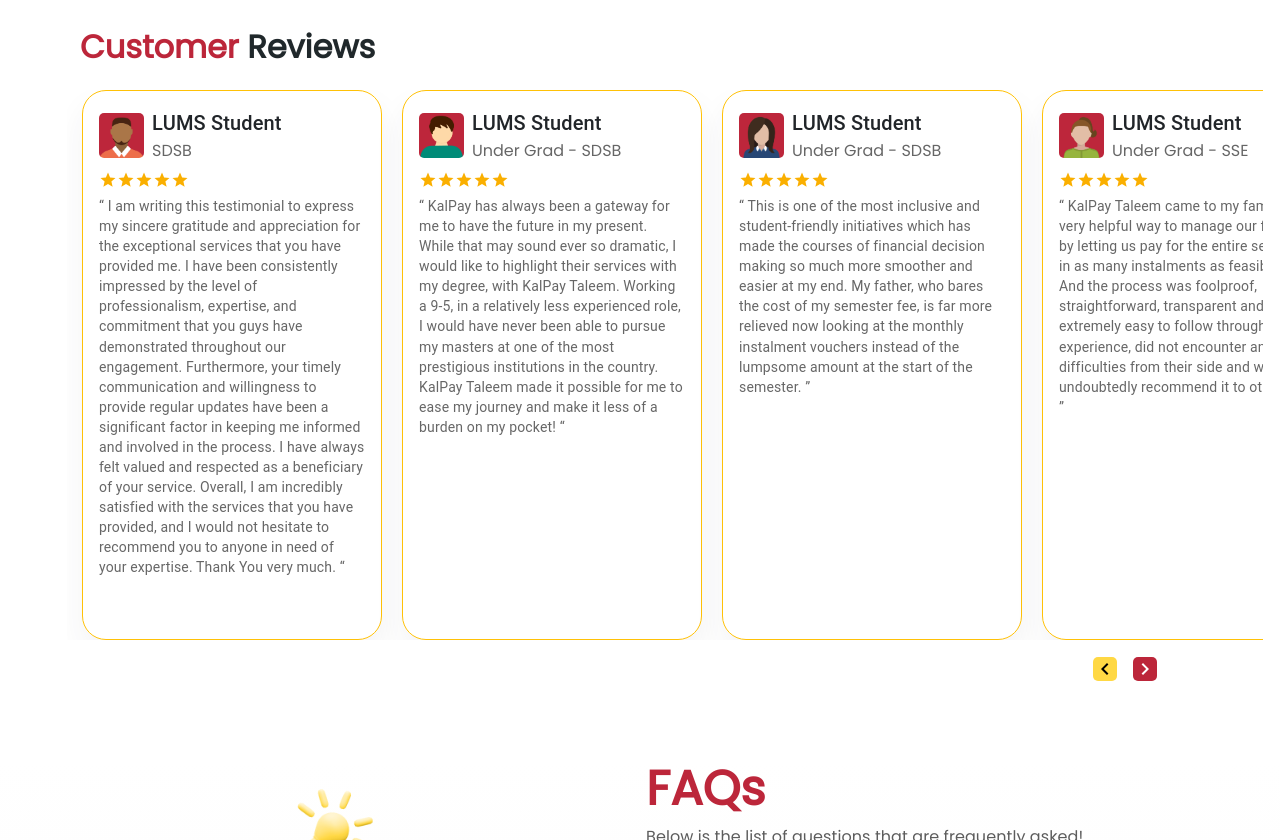
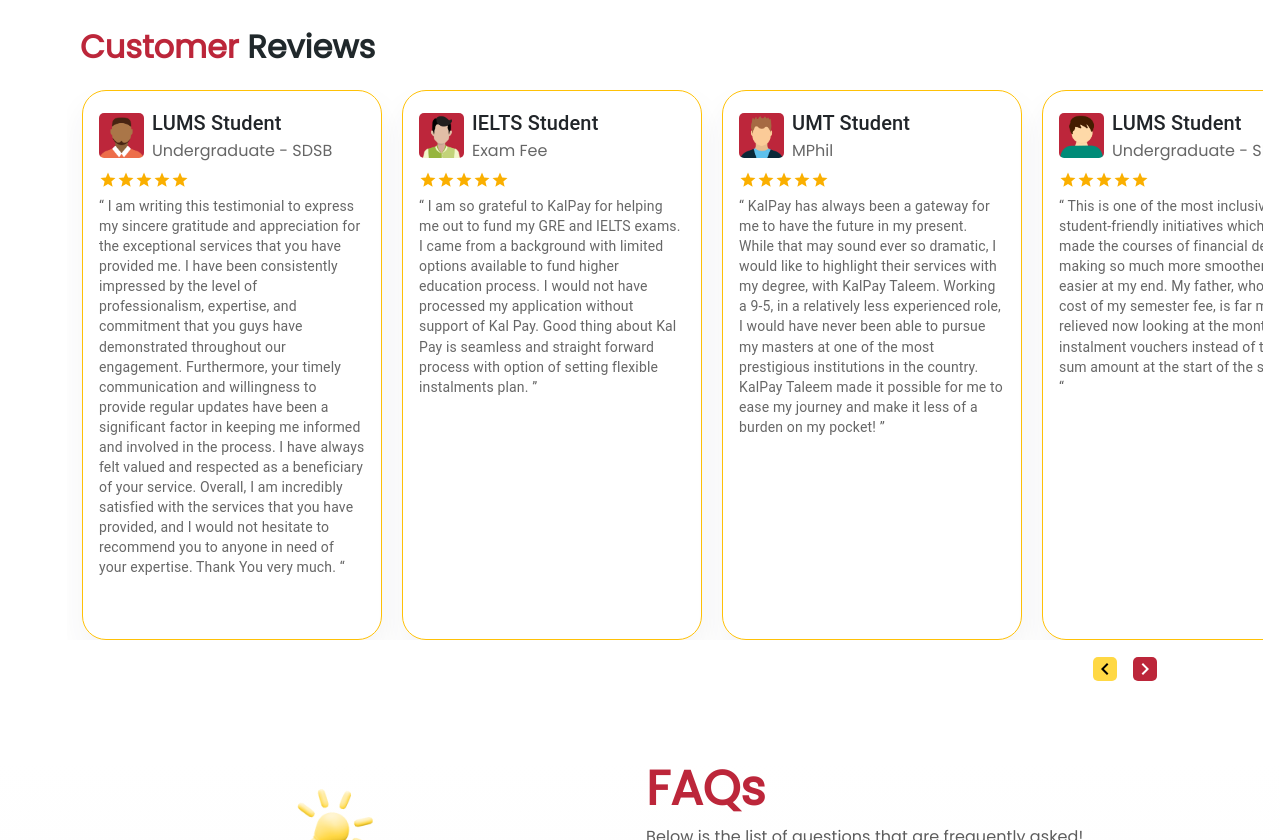
Before and after one commit to kpnuman/kalpay-taleem, a React (Vite) app: page / in a window 1280 px wide. Shown: the part 2394-3234 px from the top of the page. Built offline with nearby package versions, Linux system fonts and the light colour scheme.

Commit message:
content revision

```diff
--- a/src/components/Home.jsx
+++ b/src/components/Home.jsx
@@ -282,7 +282,7 @@
                 >
                   <div className="card-body">
                     <p>
-                      A down payment of anywhere between 25% - 60% is required and the remaining amount is divided into up to 9 monthly instalments.
+                      A down payment of anywhere between 25% - 60% is required and the remaining amount is divided into up to 6 monthly instalments.
                     </p>
                   </div>
                 </div>
@@ -519,7 +519,7 @@
                 >
                   <div className="card-body">
                     <p>
-                      You can fill out the form on our website or email us at taleem@kalpayfinancials.com. Our team will reach out to you for a preliminary meeting, collect the documents, share the instalment plan and confirm your order!
+                      KalPay Taleem is currently operational in Lahore. If you are registered with an educational institute in Lahore, you can avail of our service. However, for educational institutes outside of Lahore you can Email or WhatsApp us on our official number to know whether we can assist you in financing your education.
                     </p>
                   </div>
                 </div>
--- a/src/components/common/Calculator.jsx
+++ b/src/components/common/Calculator.jsx
@@ -125,13 +125,14 @@
             </div>
         </Box>
 
-            <div className="d-flex justify-content-center align-items-center mt-4 mb-5 flex-column">
-                <button disabled={!price} onClick={calculateTaleem} className="btn btn-text w-50" style={{borderRadius:"10px", height:"50px"}}>
+            <div className="d-flex justify-content-center align-items-center mt-4 mb-2 flex-column">
+                <button disabled={!price} onClick={calculateTaleem} className="calculate-btn calculate-btn-text w-50" style={{borderRadius:"10px", height:"50px"}}>
                     Calculate
                 </button>
             { showLoader && <img src={window.location.origin + loader} alt={'logo'} />}
             </div>
             { showTable && <BasicTable data={apiData} />  }
+            { showTable && <p className={'text-center mt-5 px-3'}> The prices of our products/services are subject to change without prior notice due to fluctuating market conditions.* </p>  }
         </div>
     );
 }
--- a/src/components/common/CalculatorTable.jsx
+++ b/src/components/common/CalculatorTable.jsx
@@ -14,15 +14,15 @@
     const rows = [
         {
             payment: 'Down payment',
-            value: `Rs. ${apiResponse.data?.getInstallmentCalculationForTaleem?.downPayment.toFixed(2)}`,
+            value: `Rs. ${Math.trunc(Number(apiResponse.data?.getInstallmentCalculationForTaleem?.downPayment)).toLocaleString('en-US')}`,
         },
         {
             payment: `Monthly instalments x ${apiResponse.data?.getInstallmentCalculationForTaleem?.months}`,
-            value: `Rs. ${apiResponse.data?.getInstallmentCalculationForTaleem?.monthlyInstallment.toFixed(2)}`,
+            value: `Rs. ${Math.trunc(Number(apiResponse.data?.getInstallmentCalculationForTaleem?.monthlyInstallment)).toLocaleString('en-US')}`,
         },
         {
             payment: 'Total payment',
-            value: `Rs. ${apiResponse.data?.getInstallmentCalculationForTaleem?.totalPayment.toFixed(2)}`,
+            value: `Rs. ${Math.trunc(Number(apiResponse.data?.getInstallmentCalculationForTaleem?.totalPayment)).toLocaleString('en-US')}`,
         }
     ];
 
--- a/src/components/common/Gallery.jsx
+++ b/src/components/common/Gallery.jsx
@@ -10,9 +10,11 @@
 const taleemfinance = "/images/taleemfinance.jpg";
 const stem = "/images/stem.jpg";
 const pny = "/images/pny.jpg";
+const bia = "/images/bia.png";
+const rs = "/images/rs.png";
 
 function Gallery() {
-    const partnerImages = [kicksoft, lums, smart, mapped, dversity, pny, taleemfinance, stem];
+    const partnerImages = [kicksoft, lums, smart, mapped, dversity, pny, taleemfinance, stem, bia, rs];
 
     const settings = {
         dots: false,
--- a/src/components/common/TestimonialsData.js
+++ b/src/components/common/TestimonialsData.js
@@ -1,6 +1,6 @@
 import t1 from '/images/t1.png';
 import t2 from '/images/t2.png';
-import t3 from '/images/t3.png';
+// import t3 from '/images/t3.png';
 import t4 from '/images/t4.png';
 import t5 from '/images/t5.png';
 import t6 from '/images/t6.png';
@@ -9,7 +9,7 @@
 import t9 from '/images/t9.png';
 import t10 from '/images/t10.png';
 import t11 from '/images/t11.png';
-import t12 from '/images/t12.png';
+// import t12 from '/images/t12.png';
 import t13 from '/images/t13.png';
 import t14 from '/images/t14.png';
 import t15 from '/images/t15.png';
@@ -20,28 +20,42 @@
 const testimonials = [
     {
         name: "LUMS Student",
-        jobTitle: "SDSB",
+        jobTitle: "Undergraduate - SDSB",
         review: "“ I am writing this testimonial to express my sincere gratitude and appreciation for the exceptional services that you have provided me. I have been consistently impressed by the level of professionalism, expertise, and commitment that you guys have demonstrated throughout our engagement. Furthermore, your timely communication and willingness to provide regular updates have been a significant factor in keeping me informed and involved in the process. I have always felt valued and respected as a beneficiary of your service. Overall, I am incredibly satisfied with the services that you have provided, and I would not hesitate to recommend you to anyone in need of your expertise. Thank You very much. “",
         rating: 5,
         img: t1
     },
     {
+        name: "IELTS Student",
+        jobTitle: "Exam Fee",
+        review: "“ I am so grateful to KalPay for helping me out to fund my GRE and IELTS exams. I came from a background with limited options available to fund higher education process. I would not have processed my application without support of Kal Pay. Good thing about Kal Pay is seamless and straight forward process with option of setting flexible instalments plan. ”",
+        rating: 5,
+        img: t18
+    },
+    {
+        name: "UMT Student",
+        jobTitle: "MPhil",
+        review: "“ KalPay has always been a gateway for me to have the future in my present. While that may sound ever so dramatic, I would like to highlight their services with my degree, with KalPay Taleem. Working a 9-5, in a relatively less experienced role, I would have never been able to pursue my masters at one of the most prestigious institutions in the country. KalPay Taleem made it possible for me to ease my journey and make it less of a burden on my pocket! ”",
+        rating: 5,
+        img: t11
+    },
+    {
         name: "LUMS Student",
-        jobTitle: "Under Grad - SDSB",
-        review:"“ KalPay has always been a gateway for me to have the future in my present. While that may sound ever so dramatic, I would like to highlight their services with my degree, with KalPay Taleem. Working a 9-5, in a relatively less experienced role, I would have never been able to pursue my masters at one of the most prestigious institutions in the country. KalPay Taleem made it possible for me to ease my journey and make it less of a burden on my pocket! “",
+        jobTitle: "Undergraduate - SDSB",
+        review:"“ This is one of the most inclusive and student-friendly initiatives which has made the courses of financial decision making so much more smoother and easier at my end. My father, who bore the cost of my semester fee, is far more relieved now looking at the monthly instalment vouchers instead of the lum sum amount at the start of the semester. “",
         rating: 5,
         img: t2
     },
+    // {
+    //     name: "LUMS Student",
+    //     jobTitle: "Undergraduate - SDSB",
+    //     review: "“ This is one of the most inclusive and student-friendly initiatives which has made the courses of financial decision making so much more smoother and easier at my end. My father, who bares the cost of my semester fee, is far more relieved now looking at the monthly instalment vouchers instead of the lum sum amount at the start of the semester. ”",
+    //     rating: 5,
+    //     img: t3
+    // },
     {
         name: "LUMS Student",
-        jobTitle: "Under Grad - SDSB",
-        review: "“ This is one of the most inclusive and student-friendly initiatives which has made the courses of financial decision making so much more smoother and easier at my end. My father, who bares the cost of my semester fee, is far more relieved now looking at the monthly instalment vouchers instead of the lumpsome amount at the start of the semester. ”",
-        rating: 5,
-        img: t3
-    },
-    {
-        name: "LUMS Student",
-        jobTitle: "Under Grad - SSE",
+        jobTitle: "Undergraduate - SSE",
         review: "“ KalPay Taleem came to my family as a very helpful way to manage our finances by letting us pay for the entire semester in as many instalments as feasible for us. And the process was foolproof, straightforward, transparent and extremely easy to follow through. I, in my experience, did not encounter any difficulties from their side and would undoubtedly recommend it to others too! ”",
         rating: 5,
         img: t4
@@ -55,14 +69,14 @@
     },
     {
         name: "LUMS Student",
-        jobTitle: "Under Grad - HSS",
+        jobTitle: "Undergraduate - HSS",
         review: "“ My experience will kalpay has been wonderful. Besides helping me out during a tough financial position, the process itself was straightforward and the kalpay team really were exceptionally helpful, responsive and accomodating. ”",
         rating: 5,
         img: t6
     },
     {
         name: "LUMS Student",
-        jobTitle: "Under Grad - SDSB",
+        jobTitle: "Undergraduate - SDSB",
         review: "“ The entire process of obtaining a loan from Kalpay was a very smooth one. Their team was very accommodating and the packages they offered were very flexible in order to cater to different financial situations of families. I would definitely recommend it to others and will be more than happy to seek similar services from them in future as well. ”",
         rating: 5,
         img: t7
@@ -89,62 +103,48 @@
         rating: 5,
         img: t10
     },
-    {
-        name: "UMT Student",
-        jobTitle: "MPhil",
-        review: "“ KalPay has always been a gateway for me to have the future in my present. While that may sound ever so dramatic, I would like to highlight their services with my degree, with KalPay Taleem. Working a 9-5, in a relatively less experienced role, I would have never been able to pursue my masters at one of the most prestigious institutions in the country. KalPay Taleem made it possible for me to ease my journey and make it less of a burden on my pocket! ”",
-        rating: 5,
-        img: t11
-    },
+    // {
+    //     name: "LUMS Student",
+    //     jobTitle: "Undergraduate - SDSB",
+    //     review: "“ KalPay has always been a gateway for me to have the future in my present. While that may sound ever so dramatic, I would like to highlight their services with my degree, with KalPay Taleem. Working a 9-5, in a relatively less experienced role, I would have never been able to pursue my masters at one of the most prestigious institutions in the country. KalPay Taleem made it possible for me to ease my journey and make it less of a burden on my pocket! ”",
+    //     rating: 5,
+    //     img: t12
+    // },
     {
         name: "LUMS Student",
-        jobTitle: "Under Grad - SDSB",
-        review: "“ KalPay has always been a gateway for me to have the future in my present. While that may sound ever so dramatic, I would like to highlight their services with my degree, with KalPay Taleem. Working a 9-5, in a relatively less experienced role, I would have never been able to pursue my masters at one of the most prestigious institutions in the country. KalPay Taleem made it possible for me to ease my journey and make it less of a burden on my pocket! ”",
-        rating: 5,
-        img: t12
-    },
-    {
-        name: "LUMS Student",
-        jobTitle: "Under Grad - SDSB",
+        jobTitle: "Undergraduate - SDSB",
         review: "“ Kalpay made financing my LUMS semester a breeze! Their easy verification, flexible terms, and friendly staff attitude were top-notch. Plus, their accessible office made everything convenient. Highly recommend them for all your financial needs! ”",
         rating: 5,
         img: t13
     },
     {
         name: "LUMS Student",
-        jobTitle: "Under Grad - SDSB",
+        jobTitle: "Undergraduate - SDSB",
         review: "“ With the sole salary of our father, it has always been difficult to bear our educational cost.  As I was in dire need of a lump sum amount for my semester fee at LUMS, I turned to KalPay Taaleem with the hope of finding a solution. Not only did Kal pay Taaleem pay my semester fee, but it did in such a flexible way that I can’t even imagine. Its customer service is amazing. And I did not have to worry about the deadline because my fee was paid within 3 days of my application. Now all I need to do is just pay the small monthly instalments which is way easier than the huge lump sum amount. ”",
         rating: 5,
         img: t14
     },
     {
         name: "LUMS Student",
-        jobTitle: "Under Grad - SDSB",
+        jobTitle: "Undergraduate - SDSB",
         review: "“ Applying for student loans and then paying the hefty interest afterwards has always been so haunting. I am a student at LUMS who paid her semester fees through KalPay Taleem fee instalments. The best part about that was getting the approval instantly and not waiting for the amount to be transferred as they paid directly to the university. I was hesitant in the beginning but now KalPay has become my buddy for the future. ”",
         rating: 5,
         img: t15
     },
     {
         name: "LUMS Student",
-        jobTitle: "Under Grad - HSS",
+        jobTitle: "Undergraduate - HSS",
         review: "“ I initially relied on my company for a loan to fund my first semester, but in my second semester, luckily I discovered KalPay. Their streamlined and hassle-free process, empowered me to take control of my master's finances independently at the age of 23, freeing me from family pressure and to switch towards a higher-paying job while also continuing my education stress-free. I recommend KalPay for a convenient and reliable educational finance solution. ”",
         rating: 5,
         img: t16
     },
     {
         name: "LUMS Student",
-        jobTitle: "Under Grad - HSS",
+        jobTitle: "Undergraduate - HSS",
         review: "“ My brother and I are incredibly grateful for Kalpay’s program, which enabled us to pay our semester fees in manageable instalments. Given the substantial financial burden our parents face, covering the expenses for both of us at LUMS and other obligations, Kalpay has been a lifesaver. The convenience of their program, both in terms of the seamless instalment process and becoming a customer, has made a significant difference for us. We're relieved to have found such a user-friendly solution during this challenging time. Kalpay has truly lightened our load and allowed us to focus on our studies with a little less worry. ”",
         rating: 5,
         img: t17
-    },
-    {
-        name: "IELTS Student",
-        jobTitle: "Exam Fee",
-        review: "“ I am so grateful to Kal Pay for helping me out to fund my GRE and Ielts exams. I came from a background with limited options available to fund higher education process. I would not have processed my application without support of Kal Pay. Good thing about Kal Pay is seamless and straight forward process with option of setting flexible instalments plan. ”",
-        rating: 5,
-        img: t18
-    },
+    }
 ];
 
 export default testimonials;
```
Also changed, not shown: src/App.css (+35 -2 lines), public/images/bia.png (added), public/images/rs.png.
